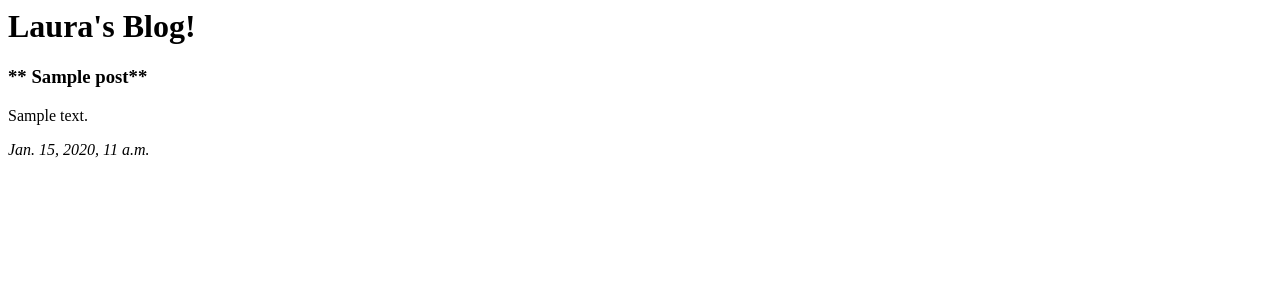
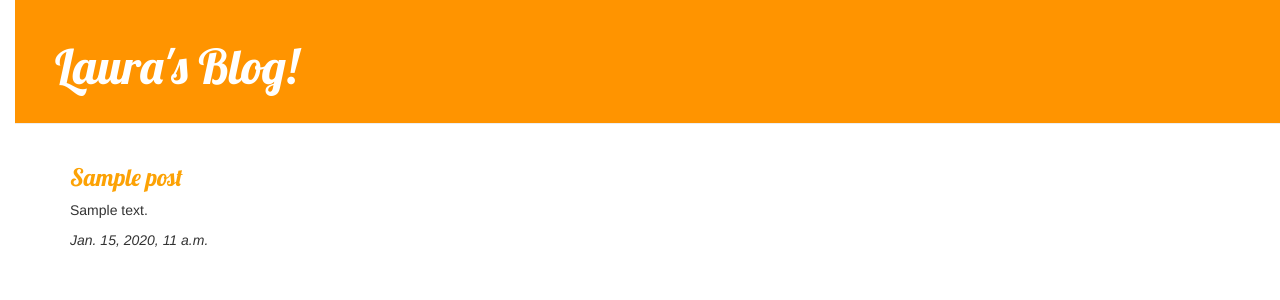
Before and after one commit to lauraEsp/django-blog, a Django app: template blog/templates/blog/post_list.html in a window 1280 px wide. Shown: the top 300 px of the page. Run offline with Django 3.2, Linux system fonts and the light colour scheme; the template is opened without the code that fills it: values that come from a table or form of the project are taken from there, others are empty; tables that the repository leaves empty hold one stand-in row (values such as "Sample post"); some libraries are stand-ins or nearby versions.

Commit message:
Aggiunto bootstrap

```diff
--- /dev/null
+++ b/blog/static/css/blog.css
@@ -0,0 +1,62 @@
+h3 a {
+    color: #FCA205;
+    font-family: 'Lobster';
+}
+
+h1 a {
+    color: navy;
+    font-family: 'Lobster';
+}
+
+body{
+    padding-left: 15px;
+}
+
+
+.page-header {
+    background-color: #ff9400;
+    margin-top: 0;
+    padding: 20px 20px 20px 40px;
+}
+
+.page-header h1, .page-header h1 a, .page-header h1 a:visited, .page-header h1 a:active {
+    color: #ffffff;
+    font-size: 36pt;
+    text-decoration: none;
+}
+
+.content {
+    margin-left: 40px;
+}
+
+h1, h2, h3, h4 {
+    font-family: 'Lobster', cursive;
+}
+
+.date {
+    float: right;
+    color: #828282;
+}
+
+.save {
+    float: right;
+}
+
+.post-form textarea, .post-form input {
+    width: 100%;
+}
+
+.top-menu, .top-menu:hover, .top-menu:visited {
+    color: #ffffff;
+    float: right;
+    font-size: 26pt;
+    margin-right: 20px;
+}
+
+.post {
+    margin-bottom: 70px;
+}
+
+.post h1 a, .post h1 a:visited {
+    color: #000000;
+}
--- a/blog/templates/blog/post_list.html
+++ b/blog/templates/blog/post_list.html
@@ -1,26 +1,46 @@
 <html>
     <head>
+        {% load staticfiles %}
         <title>
             Laura's blog
         </title>
+        <link rel="stylesheet" href="//maxcdn.bootstrapcdn.com/bootstrap/3.2.0/css/bootstrap.min.css">
+        <link rel="stylesheet" href="//maxcdn.bootstrapcdn.com/bootstrap/3.2.0/css/bootstrap-theme.min.css">
+        <link rel="stylesheet" href="{% static 'css/blog.css' %}">
+        <link rel="stylesheet" type="text/css" href="https://fonts.googleapis.com/css?family=Lobster&subset=latin,latin-ext">
     </head>
     <body>
-        <div>
-            <h1>Laura's Blog!</h1>
+        <div class="page-header">
+            <h1><a href="">Laura's Blog!</a></h1>
         </div>
-        <div>
+        <div class="content container">
+            <div class="row">
+                <div class="col-md-8">
+                    {% for post in posts %}
+                        <div class="post">
+                            <!--<div class="date">
+                                {{ post.published_date }}
+                            </div>-->
+                            <h3><a href="">{{ post.title }}</a></h3>
+                            <p>{{ post.text|linebreaksbr }}</p>
+                            <p><i>{{ post.published_date }}</i></p>
+                        </div>
+                    {% endfor %}
+                </div>
+            </div>
+        </div>
+        <!--<div>
             {% for post in posts %}
-             <div>
-                <h3>** {{ post.title }}** </h3>
+             <div class="post">
+                <h3><a href="">** {{ post.title }}** </a></h3>
                 <p>{{ post.text|linebreaksbr }}</p>
                 <p><i>{{ post.published_date }}</i></p>
              </div>
              {% endfor %}
-
-            <!-- {% for post in posts %}
+        </div>-->
+        <!-- {% for post in posts %}
              {{post}} <br>
              {% endfor %} -->
             <!-- {{posts}}  vedo l'oggetto QuerySer -->
-        </div>
     </body>
 </html>
```
